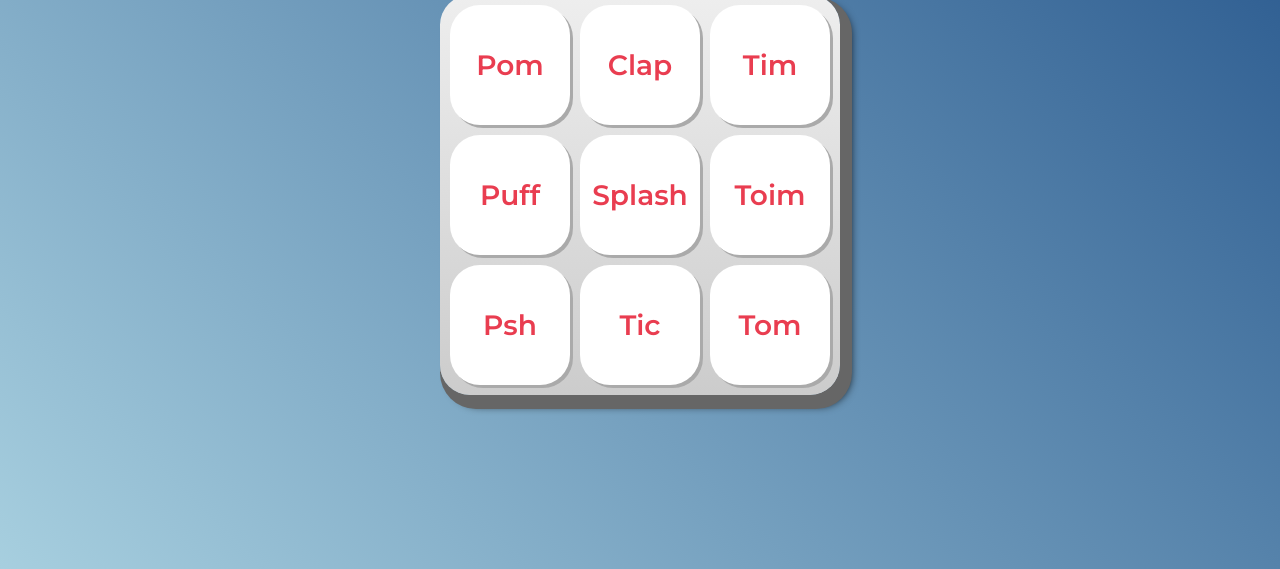
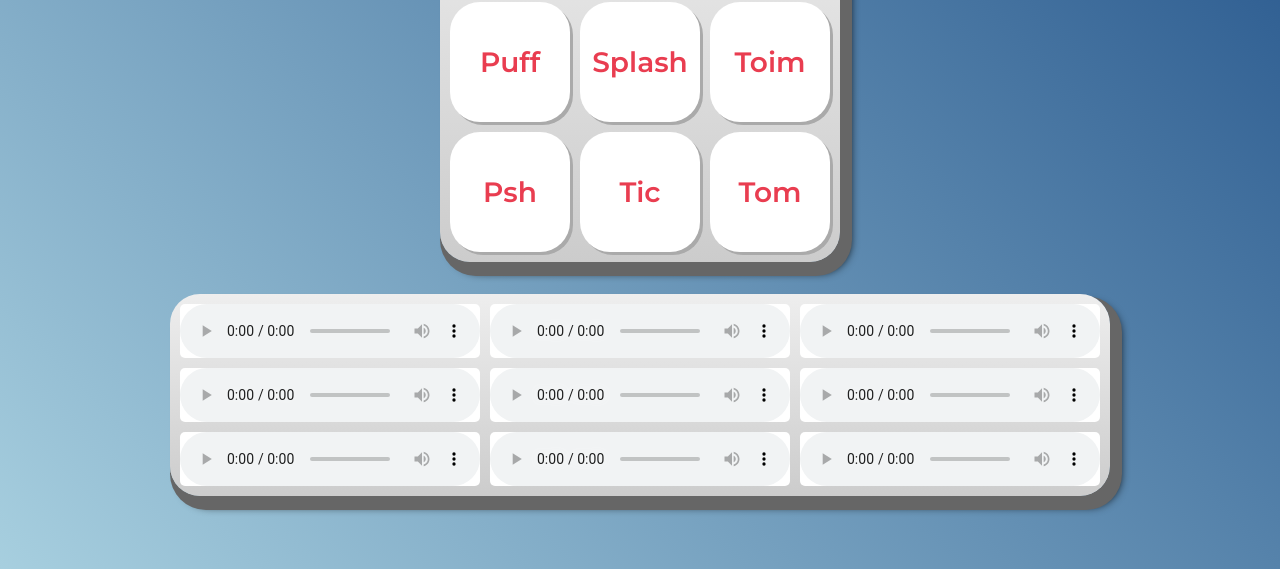
Before and after one commit to LeticiaMBoldo/aluramidi, a plain HTML site: page index.html in a window 1280 px wide. Shown: the part 231-800 px from the top of the page. Drawn offline with Linux system fonts and the light colour scheme.

Commit message:
fazendo a lista de exercicios da aula 01

```diff
--- a/css/estilos.css
+++ b/css/estilos.css
@@ -6,7 +6,7 @@
   --luz: rgb(229, 255, 0);
 }
 
- body {
+body {
   align-items: center;
   background: linear-gradient(45deg, #a7cfdf 0%,#23538a 100%);
   display: flex;
@@ -65,3 +65,14 @@ h1 {
 .tecla:active:focus {
   box-shadow: 3px 3px 0 var(--vermelha-escura) inset, 1px 1px 10px var(--luz);
 }
+
+.meuPlayer {
+  background-color: #fff;
+  border-radius: 5px;
+  color: #000;
+  /* Adicione mais estilos conforme necessário */
+}
+
+.teclado__espaçamento {
+  margin: 2em 0;
+}
--- a/index.html
+++ b/index.html
@@ -35,15 +35,16 @@
         <button class="tecla tecla_tom">Tom</button>
     </section>
 
-    <audio src="sounds/keyq.wav" id="som_tecla_pom"></audio>
-    <audio src="sounds/keyw.wav" id="som_tecla_clap"></audio>
-    <audio src="sounds/keye.wav" id="som_tecla_tim"></audio>
-    <audio src="sounds/keya.wav" id="som_tecla_puff"></audio>
-    <audio src="sounds/keys.wav" id="som_tecla_splash"></audio>
-    <audio src="sounds/keyd.wav" id="som_tecla_toim"></audio>
-    <audio src="sounds/keyz.wav" id="som_tecla_psh"></audio>
-    <audio src="sounds/keyx.wav" id="som_tecla_tic"></audio>
-    <audio src="sounds/keyc.wav" id="som_tecla_tom"></audio>
-
+    <section class="teclado teclado__espaçamento">
+        <audio controls src="sounds/keyq.wav" id="som_tecla_pom" class="meuPlayer"></audio controls>
+        <audio controls src="sounds/keyw.wav" id="som_tecla_clap" class="meuPlayer"></audio controls>
+        <audio controls src="sounds/keye.wav" id="som_tecla_tim" class="meuPlayer"></audio controls>
+        <audio controls src="sounds/keya.wav" id="som_tecla_puff" class="meuPlayer"></audio controls>
+        <audio controls src="sounds/keys.wav" id="som_tecla_splash" class="meuPlayer"></audio controls>
+        <audio controls src="sounds/keyd.wav" id="som_tecla_toim" class="meuPlayer"></audio controls>
+        <audio controls src="sounds/keyz.wav" id="som_tecla_psh" class="meuPlayer"></audio controls>
+        <audio controls src="sounds/keyx.wav" id="som_tecla_tic" class="meuPlayer"></audio controls>
+        <audio controls src="sounds/keyc.wav" id="som_tecla_tom" class="meuPlayer"></audio controls>
+    </section>
 </body>
 </html>
--- a/main.js
+++ b/main.js
@@ -1 +1,7 @@
 document.querySelector('.tecla_pom');
+
+// let botao = document.querySelector('button');
+
+// botao.addEventListener('click', function() {
+//     alert('Fui clicado!');
+// });
```
